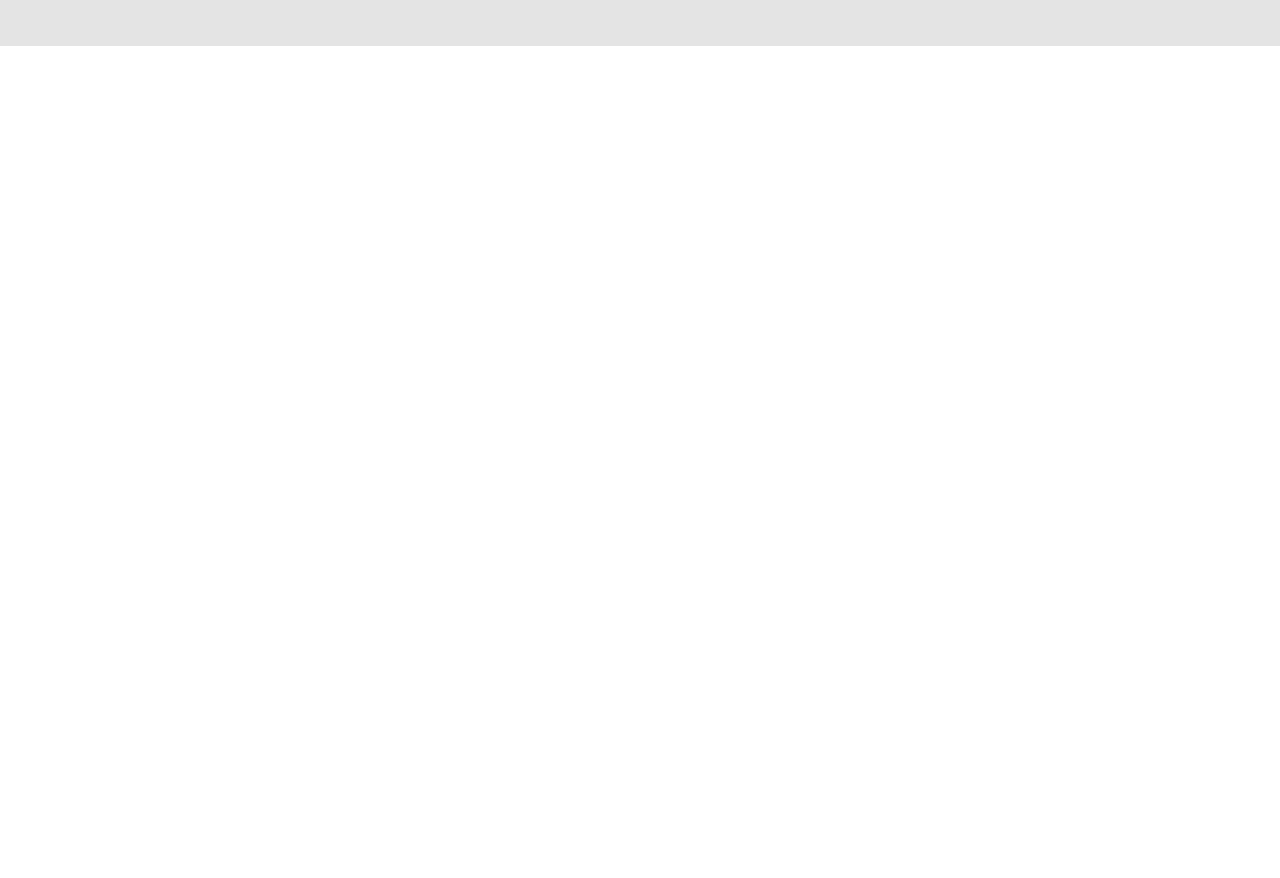
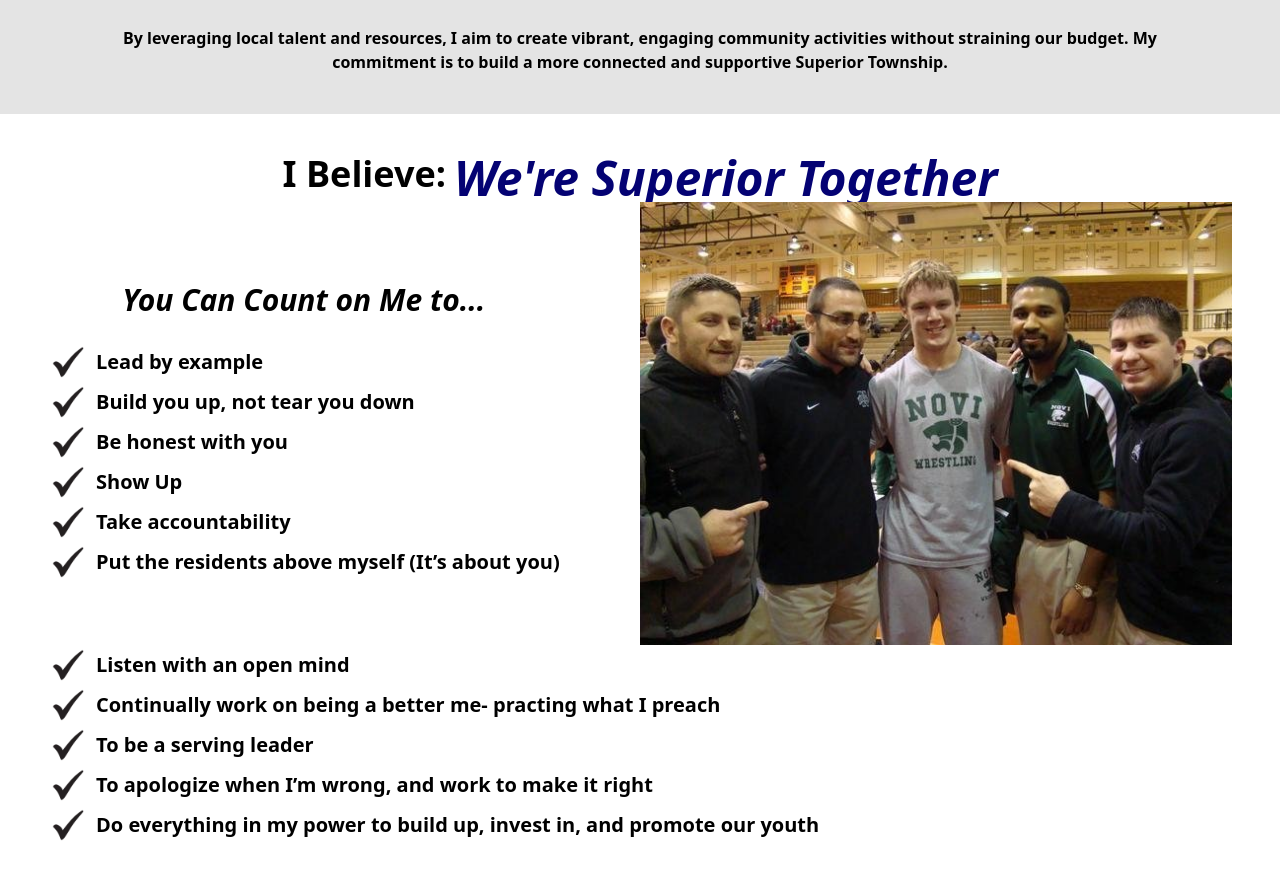
Before and after one commit to dommelay/BrianClark-Politician24, a React (Create React App) app in the folder frontend/: page / in a window 1280 px wide. Shown: the part 2201-3079 px from the top of the page. Before the commit the page ends 2375 px from the top, so only its background shows below. Built offline with nearby package versions, Linux system fonts and the light colour scheme.

Commit message:
tapping out. Styling You can count on me/vision component.

```diff
--- a/frontend/src/App.tsx
+++ b/frontend/src/App.tsx
@@ -5,6 +5,7 @@ import Navbar from './components/navbar';
 import Purpose from './components/purpose';
 import Fundraiser from './components/fundraiser';
 import Plan from './components/plan';
+import Vision from './components/vision'
 
 function App() {
   return (
@@ -14,6 +15,7 @@ function App() {
       <Fundraiser/>
       <Purpose/>
       <Plan/>
+      <Vision/>
     </div>
   );
 }
--- a/frontend/src/components/plan.tsx
+++ b/frontend/src/components/plan.tsx
@@ -3,7 +3,7 @@ import React from 'react'
 const Plan: React.FC = () => {
 
     return (
-        <div className='bg-grey mb-32 px-12 py-10'>
+        <div className='bg-grey px-12 py-10'>
             <div className='flex flex-row justify-center'>
                 <h1 className='font-bold text-4xl'>My Plan:</h1>
                 <h1 className='ml-2 italic font-bold text-5xl  text-blue'>Bringing People Together</h1>
@@ -27,6 +27,7 @@ const Plan: React.FC = () => {
                     starting a business.</h1>
                 </div>
             </div>
+            <p className='font-bold mt-7 mx-6 xl:mx-12'>By leveraging local talent and resources, I aim to create vibrant, engaging community activities without straining our budget. My commitment is to build a more connected and supportive Superior Township.</p>
         </div>
     )
 }
--- a/frontend/src/components/vision.tsx
+++ b/frontend/src/components/vision.tsx
@@ -1 +1,69 @@
 import React from 'react'
+
+const Vision: React.FC = () => {
+
+    return(
+        <div className='mb-32 py-10 px-12'>
+                <div className='flex flex-row justify-center'>
+                    <h1 className='font-bold text-4xl'>I Believe:</h1>
+                    <h1 className='ml-2 italic font-bold text-5xl  text-blue'>We're Superior Together</h1>
+                </div>
+
+                <div className='flex flex-row justify-between w-full'>
+
+                <div className='mt-20'>
+                <h1 className='italic font-bold text-3xl mb-6'>You Can Count on Me to...</h1>
+                    <div className='flex flex-row items-center'>
+                        <img className='w-10' src='/images/check.png' alt='check mark'/>
+                        <h1 className='font-semibold text-xl ml-2'>Lead by example</h1>
+                    </div>
+                    <div className='flex flex-row items-center'>
+                        <img className='w-10' src='/images/check.png' alt='check mark'/>
+                        <h1 className='font-semibold text-xl ml-2'>Build you up, not tear you down</h1>
+                    </div>
+                    <div className='flex flex-row items-center'>
+                        <img className='w-10' src='/images/check.png' alt='check mark'/>
+                        <h1 className='font-semibold text-xl ml-2'>Be honest with you</h1>
+                    </div>
+                    <div className='flex flex-row items-center'>
+                        <img className='w-10' src='/images/check.png' alt='check mark'/>
+                        <h1 className='font-semibold text-xl ml-2'>Show Up</h1>
+                    </div>
+                    <div className='flex flex-row items-center'>
+                        <img className='w-10' src='/images/check.png' alt='check mark'/>
+                        <h1 className='font-semibold text-xl ml-2'>Take accountability</h1>
+                    </div>
+                    <div className='flex flex-row items-center'>
+                        <img className='w-10' src='/images/check.png' alt='check mark'/>
+                        <h1 className='font-semibold text-xl ml-2'>Put the residents above myself (It’s about you)</h1>
+                    </div>
+
+                </div>
+                <img className='w-1/2' src='/images/Wrestle.jpg' alt='brian coaching'/>
+
+                </div>
+                <div className='flex flex-row items-center'>
+                        <img className='w-10' src='/images/check.png' alt='check mark'/>
+                        <h1 className='font-semibold text-xl ml-2'>Listen with an open mind</h1>
+                    </div>
+                    <div className='flex flex-row items-center'>
+                        <img className='w-10' src='/images/check.png' alt='check mark'/>
+                        <h1 className='font-semibold text-xl ml-2'>Continually work on being a better me- practing what I preach</h1>
+                    </div>
+                    <div className='flex flex-row items-center'>
+                        <img className='w-10' src='/images/check.png' alt='check mark'/>
+                        <h1 className='font-semibold text-xl ml-2'>To be a serving leader</h1>
+                    </div>
+                    <div className='flex flex-row items-center'>
+                        <img className='w-10' src='/images/check.png' alt='check mark'/>
+                        <h1 className='font-semibold text-xl ml-2'>To apologize when I’m wrong, and work to make it right</h1>
+                    </div>
+                    <div className='flex flex-row items-center'>
+                        <img className='w-10' src='/images/check.png' alt='check mark'/>
+                        <h1 className='font-semibold text-xl ml-2'>Do everything in my power to build up, invest in, and promote our youth</h1>
+                    </div>
+        </div>
+    )
+}
+
+export default Vision;
```
Also changed, not shown: frontend/public/images/Wrestle.jpg (added), frontend/public/images/check.png (added).
